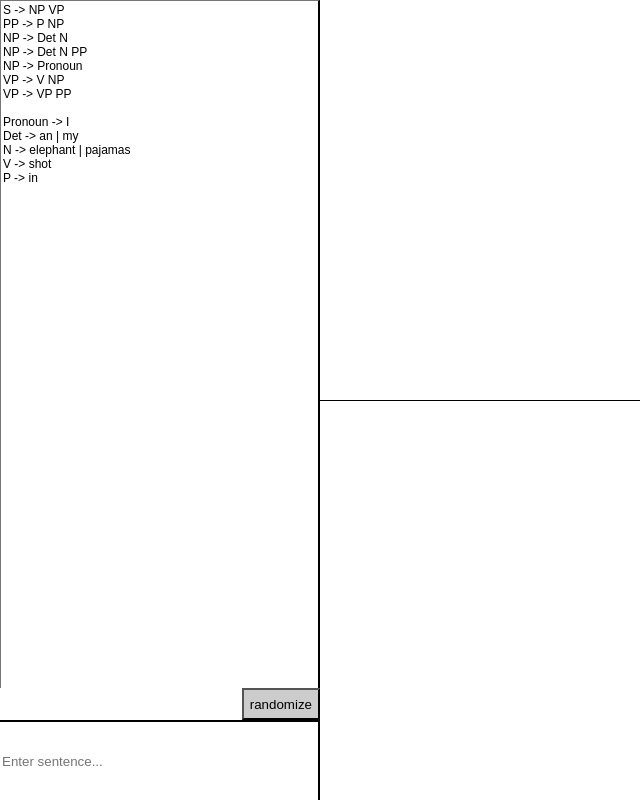
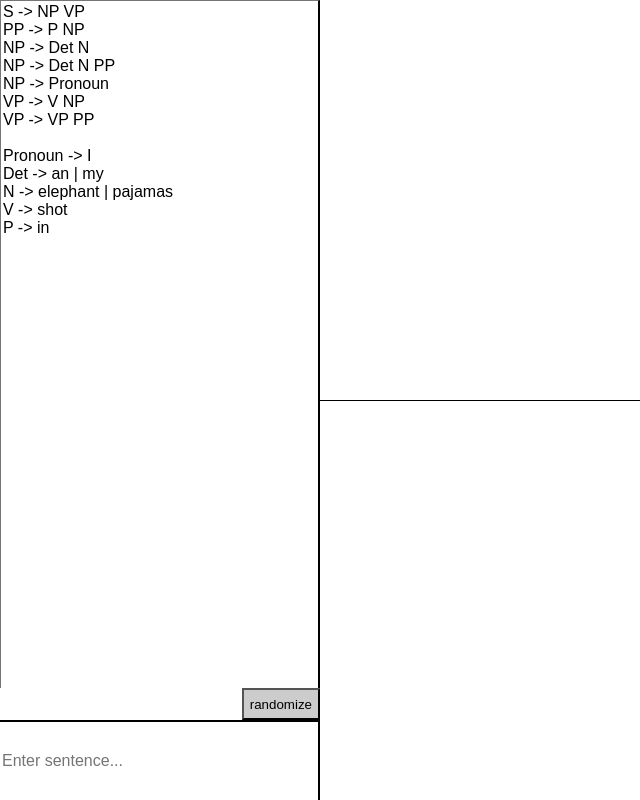
Before and after one commit to felixhultin/cfg-visualizer, a plain HTML site: page index.html in a window 1280 px wide. Shown: the whole page, without its empty margins (0-640 px from the left). Drawn offline with Linux system fonts and the light colour scheme.

Commit message:
Increase font size in textarea and textinput.

```diff
--- a/assets/css/main.css
+++ b/assets/css/main.css
@@ -28,7 +28,7 @@ div#parent div#editor textarea:focus ~ div input#parser {
 }
 
 div#parent div#editor textarea{
-    font: 12px sans-serif;
+    font: 16px sans-serif;
     width: 100%;
     height: 86%;
     border-right: 2px solid black;
@@ -43,15 +43,12 @@ div#parent div#editor button#randomize{
     float:right;
     right:5%;
     border-right: 2px solid black;
-
-
-
-
 }
 
 
 
 div#parent div#editor input#parser {
+    font-size: 16px;
     border: 2px solid black;
     border-bottom: none;
     border-left: none;
```
